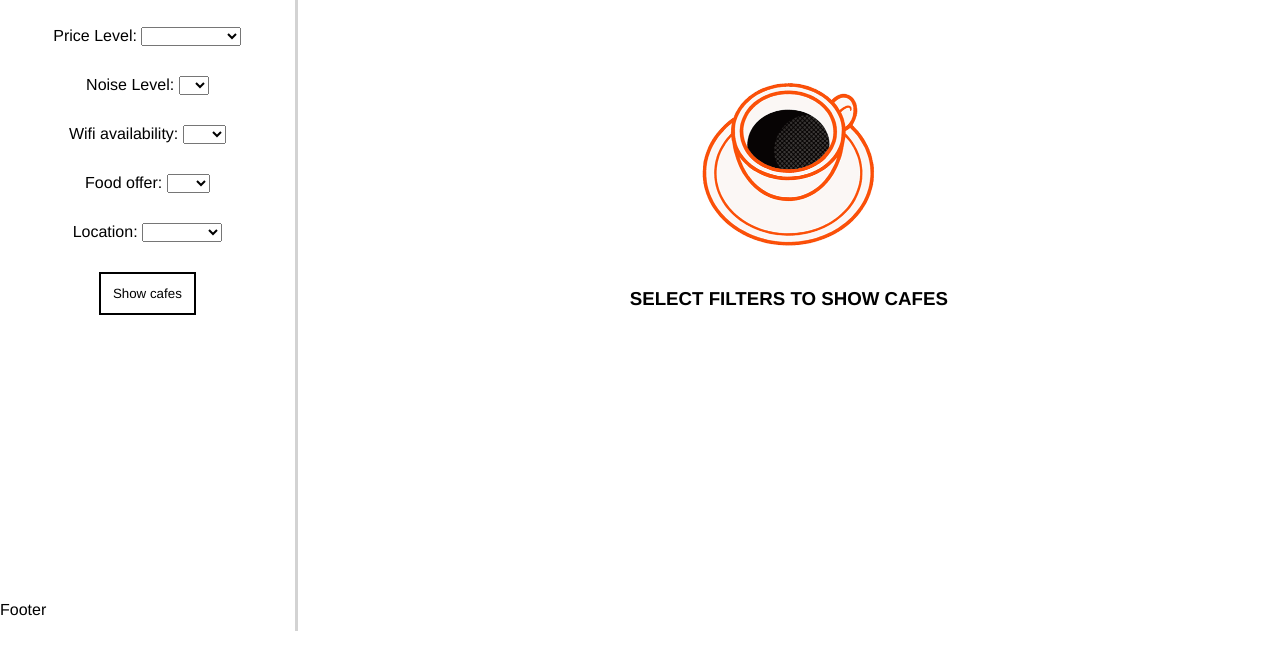
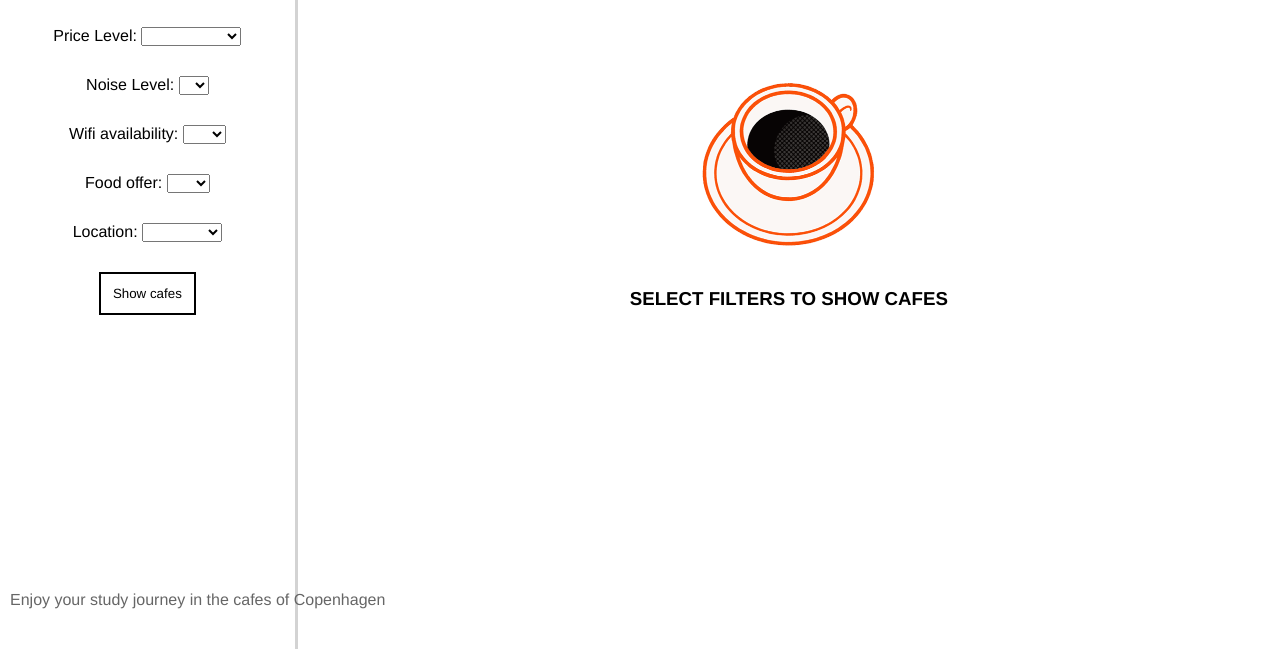
Before and after one commit to SofieAmalie44/portfolio6, a website: page public/index.html in a window 1280 px wide. Shown: the part 181-830 px from the top of the page. Drawn offline with Linux system fonts and the light colour scheme.

Commit message:
last and final commit and push. Ready for hand in

```diff
--- a/public/index.html
+++ b/public/index.html
@@ -164,7 +164,7 @@
 </main>
 
 <footer>
-    <span>Footer</span>
+    <span>Enjoy your study journey in the cafes of Copenhagen</span>
 </footer>
 
 <script src="js-src/user.js"></script>
--- a/public/js-src/cafeOverview.js
+++ b/public/js-src/cafeOverview.js
@@ -1,13 +1,13 @@
-
+// Selecting html elements
 const cafeUl = document.querySelector('.cafes ul');
 const loadingScreen = document.querySelector('#loading-screen')
 
-
+// Function that returns the selected filters and returns cafes
 function fetchCafes() {
     cafeUl.innerHTML = '';
     // fetch filter options <!-- TODO: Load this dynamically -->
 
-
+    // Selecting all filters from html
     const priceLevelSelect = document.querySelector("#price-level");
     const noiseLevelSelect = document.querySelector("#noise-level");
     const wifiAvailableSelect = document.querySelector("#wifi-available");
@@ -15,8 +15,13 @@ function fetchCafes() {
     const locationAreaSelect = document.querySelector("#location");
     const showFavoritesSelect = document.querySelector("#showFavorites");
 
+
+// created new URL which makes it very reliable way to parse the URL into the variable cafeUrl
     const cafeUrl = new URL('http:/localhost:8080/cafe');
 
+    // Choosing all the input elements and checking if they are not undefined/null
+    // cafeURL is the endpoint and the searchParams provides access to the query parameters
+    // and makes sure the values selected by the user is added
     if (priceLevelSelect.value)
         cafeUrl.searchParams.append('priceLevel', priceLevelSelect.value);
     if (noiseLevelSelect.value)
@@ -32,20 +37,25 @@ function fetchCafes() {
         cafeUrl.searchParams.append('favoritesFilter', showFavoritesSelect.value);
     }
 
+    // fetching the /cafe endpoint which returns array of cafes pending on the filters chosen
+
     fetch(cafeUrl)
         .then(response => response.json())
         .then(cafeArray => {
 
+            // if no cafes found, returns message
             if (cafeArray.length === 0) {
                 const noCafeFoundMessage = document.createElement('span');
                 noCafeFoundMessage.setAttribute('id', 'noCafeFoundMessage');
                 cafeUl.appendChild(noCafeFoundMessage);
-                noCafeFoundMessage.innerText = "I'm sorry, there is no cafe found with the selected filters. Please try again!";
+                noCafeFoundMessage.innerText = "Sorry, there is no cafe found with the selected filters. Please try again!";
                 console.log(noCafeFoundMessage);
                 return;
             }
 
             console.log(cafeArray)
+
+            // forEach that itterates through the cafes and checks is the following elements are available
             cafeArray.forEach(cafeObject => {
 
                 const checkEmoji = "✅"
@@ -138,15 +148,20 @@ function fetchCafes() {
                 viewDetailsButton.cafeIdParam = cafeObject.cafe_id;
                 cafeDetails.style.display = 'none';
 
-                likeButton.addEventListener('click', createNewLike)
+                likeButton.addEventListener('click', createNewLike);
                 likeButton.cafeIdParam = cafeObject.cafe_id;
 
 
 
             });
-            updateWithFavorites()
+            // updates the favorites (likes) every filter search
+            updateWithFavorites();
         });
 }
+
+/********************************************************************************************/
+////////////// Updating favorite everytime making new request for cafes//////////////////////
+/******************************************************************************************/
 
 // when logged in we are showing witch cafes are your favorites
 function updateWithFavorites() {
@@ -164,12 +179,18 @@ function updateWithFavorites() {
 
 }
 
+/***********************************************************/
+/////////////// Create new like event //////////////////////
+/*********************************************************/
+
+// async function that returns console message if no user_id found
 async function createNewLike(event) {
     if(!user) {
         console.log('User not logged in!');
         return;
     }
 
+    // Fetching endpoint which post the like in the database and colors the empty heart red
     const cafeId = event.currentTarget.cafeIdParam;
     const likeResponse = await fetch("http://localhost:8080/favorites/new", {
         method: 'POST',
@@ -186,14 +207,16 @@ async function createNewLike(event) {
         return Promise.reject(likeResponse.status);
     })
 
-
+    // waiting for the response
     const likes = await likeResponse.json();
 
+    // when response converted to json then change the favoriteNumber element to the new count_all value
     const favoriteNumber = document.querySelector("#favoriteNumber_" + cafeId);
     if (favoriteNumber) {
         favoriteNumber.innerText =  likes[0].count_all;
     }
 
+    // eventListener that changes color of the likeButton and removes it again it clicked again
     const likeButton = document.querySelector("#likeButton_" + cafeId);
     if (likeButton) {
         likeButton.innerText = "♥️"
@@ -203,12 +226,18 @@ async function createNewLike(event) {
     }
 }
 
+/***********************************************************/
+////////////////// Un like cafe event //////////////////////
+/*********************************************************/
+
+// unLike function that makes sure user cant unLike unless logged in
 async function unLike(event) {
     if(!user) {
         console.log('User not logged in!');
         return;
     }
 
+    // fetching the endpoint that can delete a favorite (like) from the database
     const cafeId = event.currentTarget.cafeIdParam;
     const unlikeResponse = await fetch("http://localhost:8080/favorites/delete", {
         method: 'POST',
@@ -225,17 +254,19 @@ async function unLike(event) {
         return Promise.reject(unlikeResponse.status);
     })
 
-
+    // awaiting response
     const likes = await unlikeResponse.json();
 
+    // changing the count_all number on page to the new lower number
     const favoriteNumber = document.querySelector("#favoriteNumber_" + cafeId);
     if (favoriteNumber) {
         favoriteNumber.innerText =  likes[0].count_all;
     }
 
+    // changing the likeButton back to un liked heart by removing event listener
     const likeButton = document.querySelector("#likeButton_" + cafeId);
     if (likeButton) {
-        likeButton.innerText = "♡"
+        likeButton.innerText = "♡";
         likeButton.appendChild(favoriteNumber);
         likeButton.removeEventListener('click', unLike);
         likeButton.addEventListener('click', createNewLike);
@@ -245,6 +276,8 @@ async function unLike(event) {
 /***********************************************************/
 ////////////// Cafe details drop down //////////////////////
 /*********************************************************/
+
+// function that shows the cafe details through param cafe_id called in click event listener
 async function showCafeDetails(event) {
     console.log("cafe clicked");
     const cafeId = event.currentTarget.cafeIdParam;
@@ -252,7 +285,7 @@ async function showCafeDetails(event) {
 
     const cafeDetails = document.querySelector("#cafeDetails_" + cafeId);
 
-    // Toggle cafeDetails display
+    // Toggle none/block cafeDetails display
     if (cafeDetails.style.display === 'block') {
         cafeDetails.style.display = 'none';
     } else {
--- a/public/style.css
+++ b/public/style.css
@@ -247,6 +247,7 @@ main {
     justify-content: center;
     gap: 30px;
     width: 80%;
+
 }
 
 .cafe-overview .cafeLi {
@@ -307,3 +308,26 @@ main {
     color: #48484a;
     font-size: 17px;
 }
+
+.cafe-overview #noCafeFoundMessage {
+  font-size: 25px;
+    padding: 20px;
+    border: solid red;
+    margin-top: 5rem;
+}
+
+footer {
+    background: transparent;
+    position:fixed;
+    bottom:0px;
+    margin-top:5px;
+    left:0;
+    width:100%;
+    padding-top:10px;
+    padding-bottom:10px;
+    color:#666666;
+}
+
+footer span {
+    margin-left: 10px;
+}
```
Also changed, not shown: index.js (+22 -7 lines).
